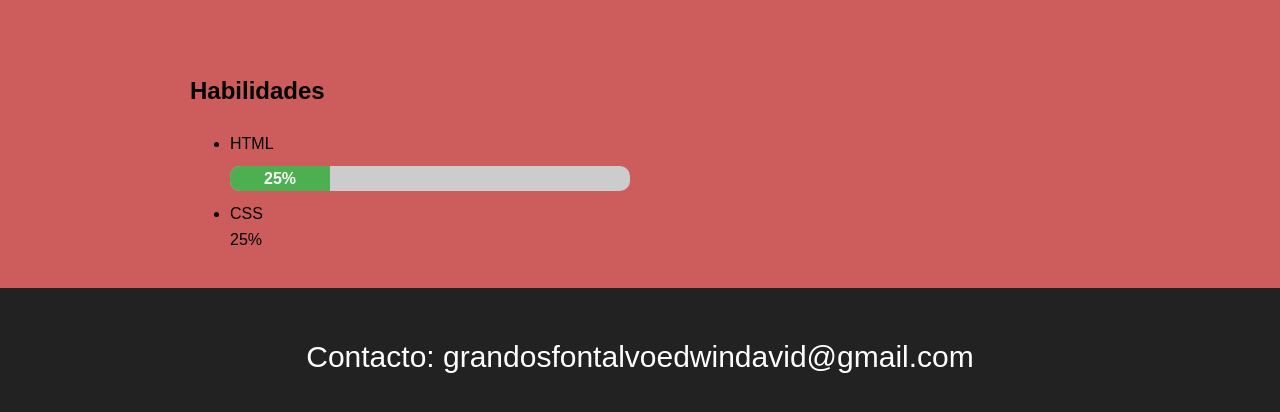
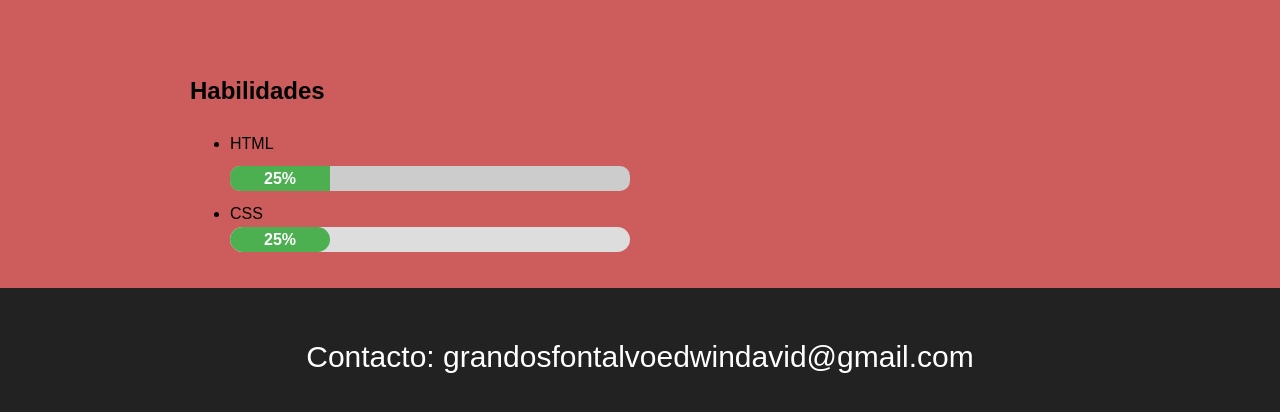
Before and after one commit to EdwingranadosF457/repositorimi.github.io, a plain HTML site: page index.html in a window 1280 px wide. Shown: the part 796-1208 px from the top of the page. Drawn offline with Linux system fonts and the light colour scheme.

Commit message:
Update styl.css

```diff
--- a/styl.css
+++ b/styl.css
@@ -56,3 +56,34 @@ p {
   line-height: 25px;
   font-weight: bold;
 }
+.skill {
+  margin-bottom: 20px;
+}
+
+.skill p {
+  font-weight: bold;
+  margin: 0 0 5px 0;
+}
+
+.skill-bar {
+  background-color: #ddd;
+  border-radius: 20px;
+  height: 25px;
+  width: 100%;
+  max-width: 400px;
+  overflow: hidden;
+}
+
+.skill-fill {
+  height: 100%;
+  line-height: 25px;
+  text-align: center;
+  font-weight: bold;
+  color: white;
+  border-radius: 20px;
+}
+
+.skill-fill.css {
+  width: 25%;
+  background-color: #4caf50; /* Verde como en la imagen */
+}
```
